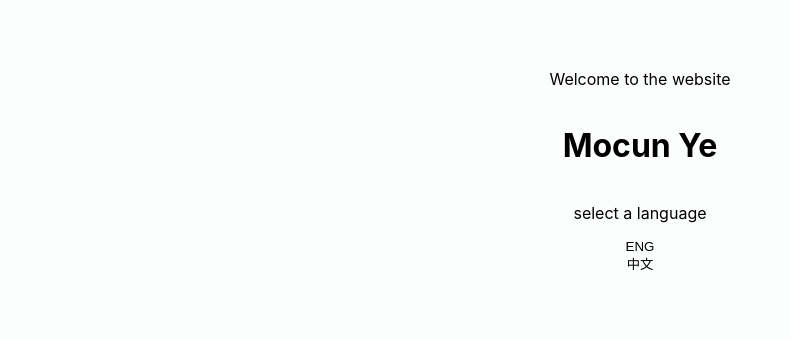
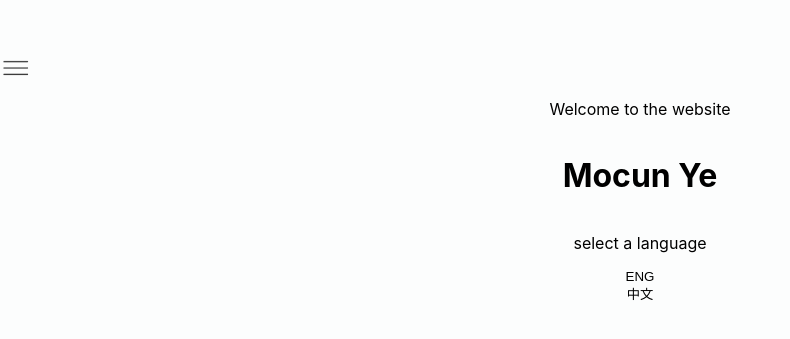
Before and after one commit to Lynsens/myesweb, a React (Create React App) app: page /myesweb/post in a window 1280 px wide. Shown: the part 107-446 px from the top of the page, without its empty margins (0-790 px from the left). Built offline with nearby package versions, Linux system fonts and the light colour scheme.

Commit message:
add menu icon

```diff
--- a/src/Homepage.css
+++ b/src/Homepage.css
@@ -77,3 +77,10 @@ body {
   display: grid;
   text-align: center;
 }
+
+.menu_button {
+  background-image: url('./icons/menu icon.png');
+  background-size: cover;
+  width: 30px;
+  height: 30px;
+}
--- a/src/Homepage.js
+++ b/src/Homepage.js
@@ -2,7 +2,7 @@ import './Homepage.css';
 import React, { useEffect, useState, useRef } from 'react';
 import {Routes, Route, useNavigate} from 'react-router-dom';
 import Nodes, {Language} from './mock';
-import { LanguageButtons, HomeButton } from './components';
+import { LanguageButtons, HomeButton, MenuButton } from './components';
 import WelcomePage from './Welcomepage';
 import Menu from './Menu';
 
@@ -36,11 +36,16 @@ const HomePage = () => {
 
     const [langSelected, setLanSelected] = useState(window.sessionStorage.getItem("langSelected") ?? false);
 
-    const handleClick = (language) => {
+    const onClickLanguageButton = (language) => {
         setCurrLan(language);
         setIndex(0);
         setIsComponentVisible(false);
         setLanSelected(true)
+        setIsOpen(false);
+    }
+
+    const openMenu = () => {
+        setIsOpen(true);
     }
 
     const closeMenu = () => {
@@ -86,17 +91,17 @@ const HomePage = () => {
 
         const currNode = currNodes[currIndex];
 
-        useEffect(() => {
-            window.sessionStorage.setItem("langSelected", langSelected);
-        }, [langSelected]);
+        // useEffect(() => {
+        //     window.sessionStorage.setItem("langSelected", langSelected);
+        // }, [langSelected]);
 
-        useEffect(() => {
-            window.sessionStorage.setItem("currLan", currLan);
-        }, [currLan]);
+        // useEffect(() => {
+        //     window.sessionStorage.setItem("currLan", currLan);
+        // }, [currLan]);
 
-        useEffect(() => {
-            window.sessionStorage.setItem("currIndex", currIndex);
-        }, [currIndex]);
+        // useEffect(() => {
+        //     window.sessionStorage.setItem("currIndex", currIndex);
+        // }, [currIndex]);
 
         // useEffect(() => {
         // }, [currIndex, currLan, currNodes, isComponentVisible]);
@@ -108,13 +113,7 @@ const HomePage = () => {
                     <>
                     <div class="homepage">
                         <div class="top_bar">
-                            {/* <div class="language_button_container" ref = {ref}>
-                                {!isComponentVisible && (
-                                    <button class = "language_button" onClick={()=>setIsComponentVisible(true)}/>
-                                )}
-                                {isComponentVisible && (<LanguageButtons handleClick={handleClick}/>)}
-                            </div> */}
-                            <button onClick={()=>setIsOpen(!isOpen)}> open menu</button>
+                            <MenuButton handleClick = {()=>setIsOpen(true)}/>
                             <div class="index_button_container">
                             <IndexButtons/>
                             </div>
@@ -129,7 +128,7 @@ const HomePage = () => {
                 } />
                 <Route path = "/myesweb/post" element = {
                     <>
-                        <button onClick={()=>setIsOpen(!isOpen)}> open menu</button>
+                        <MenuButton handleClick = {()=>setIsOpen(true)}/>
                         <HomeButton handleClick = {navigateHome}/>
                         <p>{currNode.content}</p>
                         <p>currIndex = {currIndex}, currLan = {currLan}</p>
@@ -143,10 +142,18 @@ const HomePage = () => {
         <>
         {console.log(currIndex)}
         <Menu isOpen={isOpen} onClose={closeMenu}>
-                        123
+            <div class="language_button_container" ref = {ref}>
+                {!isComponentVisible && (
+                    <button class = "language_button" onClick={()=>setIsComponentVisible(true)}/>
+                )}
+                {isComponentVisible && (<LanguageButtons handleClick={onClickLanguageButton}/>)}
+            </div>
         </Menu>
-        {!langSelected ?
-        <WelcomePage languageButtonsHandleClick={handleClick}/>
+        {!langSelected ?(
+            <>
+            <WelcomePage menuClick={()=>setIsOpen(true)} languageButtonsHandleClick={onClickLanguageButton}/>
+            </>
+        )
         :
         <MiddleContatiner/>}
         </>
--- a/src/Welcomepage.js
+++ b/src/Welcomepage.js
@@ -1,8 +1,10 @@
 import { LanguageButtons } from "./components";
+import { MenuButton } from "./components";
 
-const WelcomePage = ({languageButtonsHandleClick}) => {
+const WelcomePage = ( {menuClick, languageButtonsHandleClick}) => {
     return (
         <div class="welcomepage">
+            <MenuButton handleClick = {menuClick}/>
             <p>Welcome to the website</p>
             <h1>Mocun Ye</h1>
             <p>select a language</p>
--- a/src/components.js
+++ b/src/components.js
@@ -11,3 +11,6 @@ export const LanguageButtons = ({handleClick}) => {
 
 export const HomeButton = ({handleClick}) =>
     <button onClick = {handleClick}>Home</button>;
+
+export const MenuButton = ({handleClick}) =>
+    <button class = "menu_button" onClick={handleClick}></button>
```
Also changed, not shown: src/icons/menu icon.png (added).
